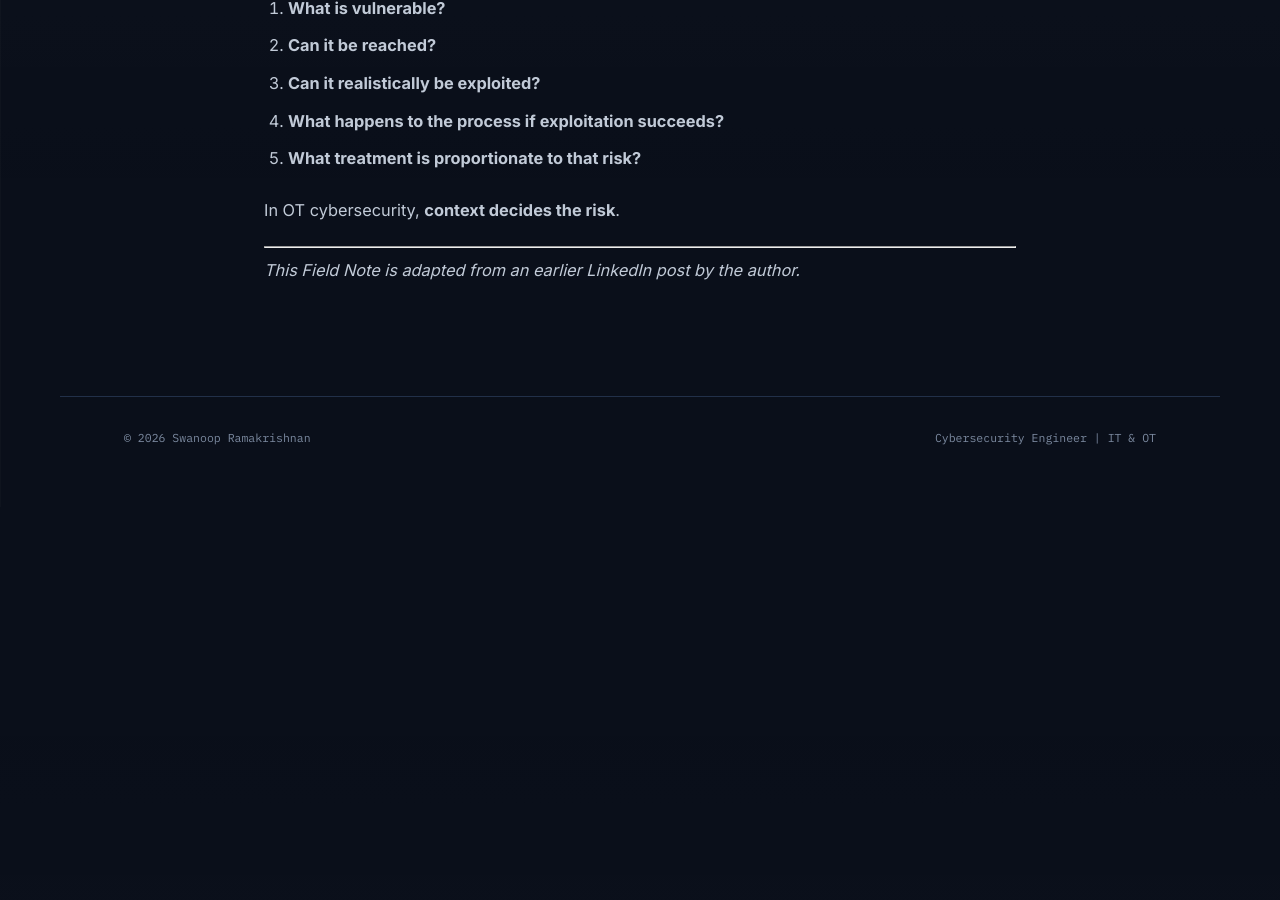
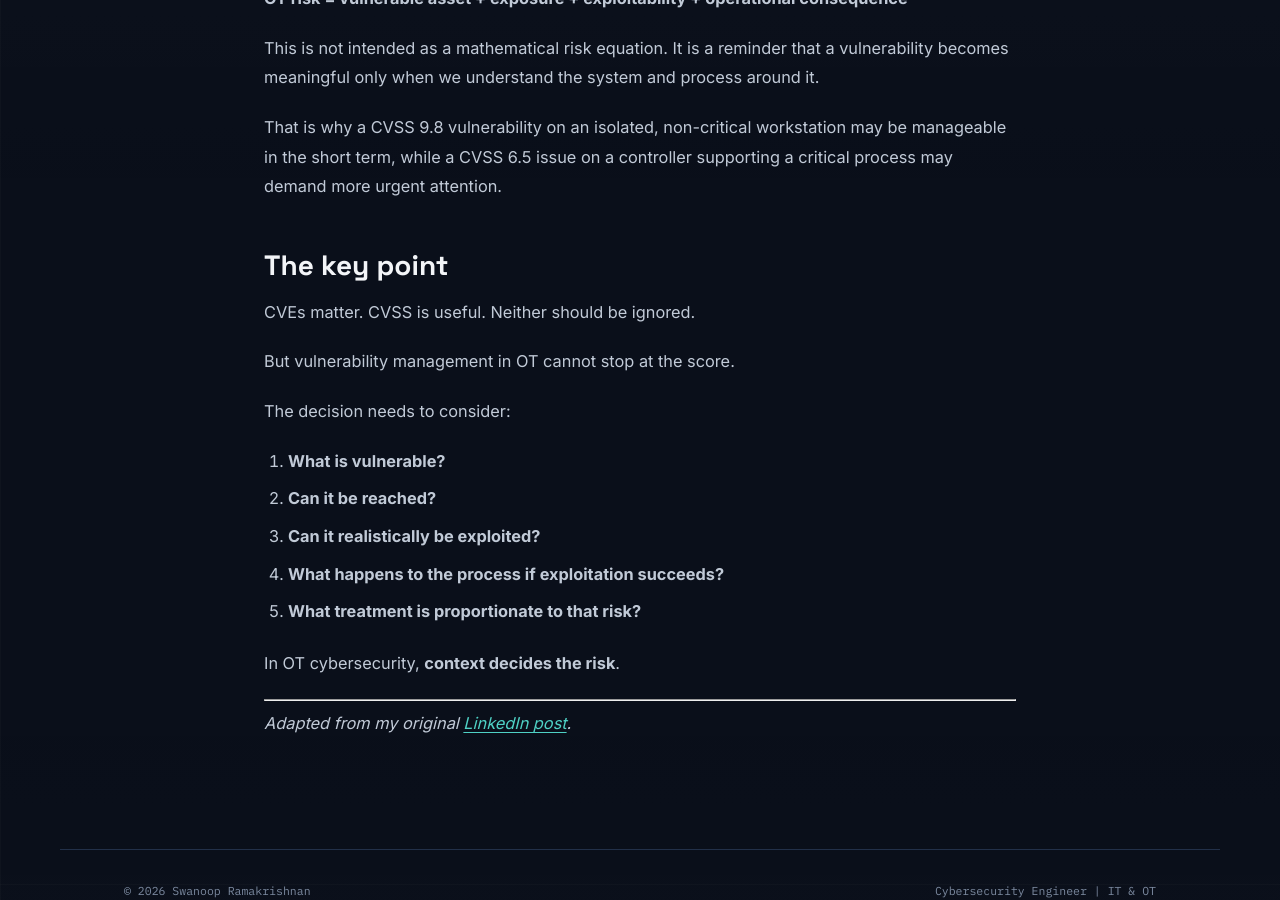
Before and after one commit to swanoop/swanoop.github.io, a Jekyll site: the page built from _posts/2026-08-26-why-a-critical-cve-is-not-automatically-a-critical-ot-risk.md, in a window 1280 px wide and 900 px high, scrolled down 4516 px. Built offline with Jekyll 4.4.1, drawn with Linux system fonts in a browser that asks for light colours; before the commit the page ends 5023 px from its top, so only the background shows below that.

Commit message:
Add OT risk diagram and LinkedIn source to Field Note

```diff
--- a/_posts/2026-08-26-why-a-critical-cve-is-not-automatically-a-critical-ot-risk.md
+++ b/_posts/2026-08-26-why-a-critical-cve-is-not-automatically-a-critical-ot-risk.md
@@ -136,4 +138,4 @@
 
 ---
 
-*This Field Note is adapted from an earlier LinkedIn post by the author.*
+*Adapted from my original [LinkedIn post](https://www.linkedin.com/posts/swanoop-r_otsecurity-iec62443-ics-activity-7456720270175956992-Kwna).*
```
Also changed, not shown: other parts of _posts/2026-08-26-why-a-critical-cve-is-not-automatically-a-critical-ot-risk.md (+2 -0 lines).
